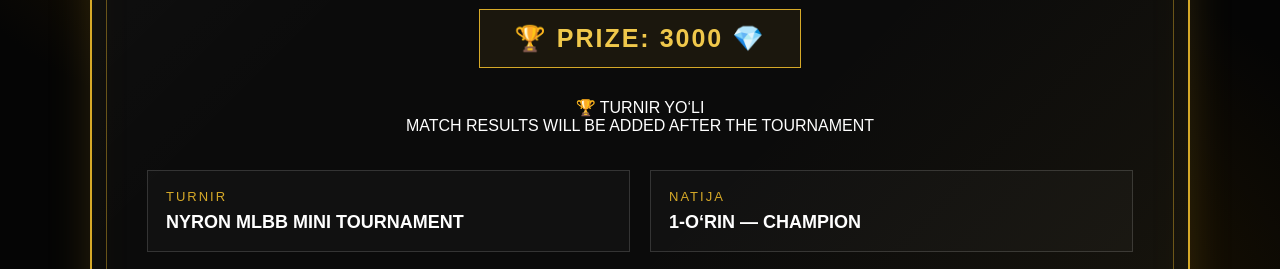
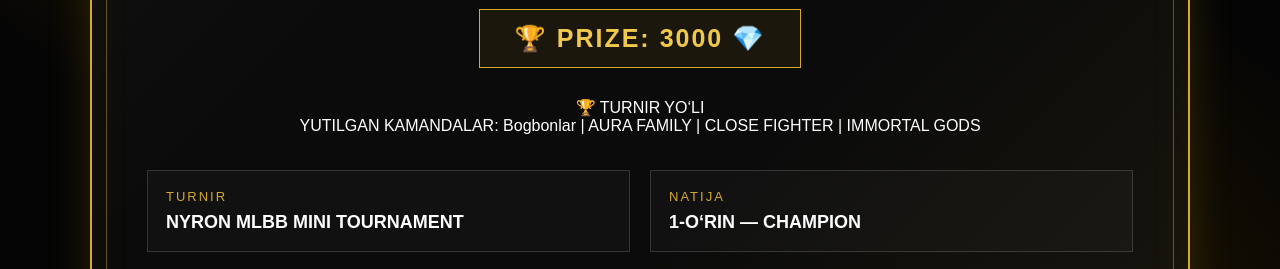
Before and after one commit to Nyron0240024/NYRON-1ST-CERTIFICATE, a plain HTML site: page index.html in a window 1280 px wide. Shown: the part 490-759 px from the top of the page. Drawn offline with Linux system fonts and the light colour scheme; a script that the page names is missing.

```diff
--- a/index.html
+++ b/index.html
@@ -383,7 +383,7 @@
     </div>
 
     <div class="journey-placeholder">
-        MATCH RESULTS WILL BE ADDED AFTER THE TOURNAMENT
+       YUTILGAN KAMANDALAR: Bogbonlar | AURA FAMILY | CLOSE FIGHTER | IMMORTAL GODS
     </div>
 
 </div>
```
